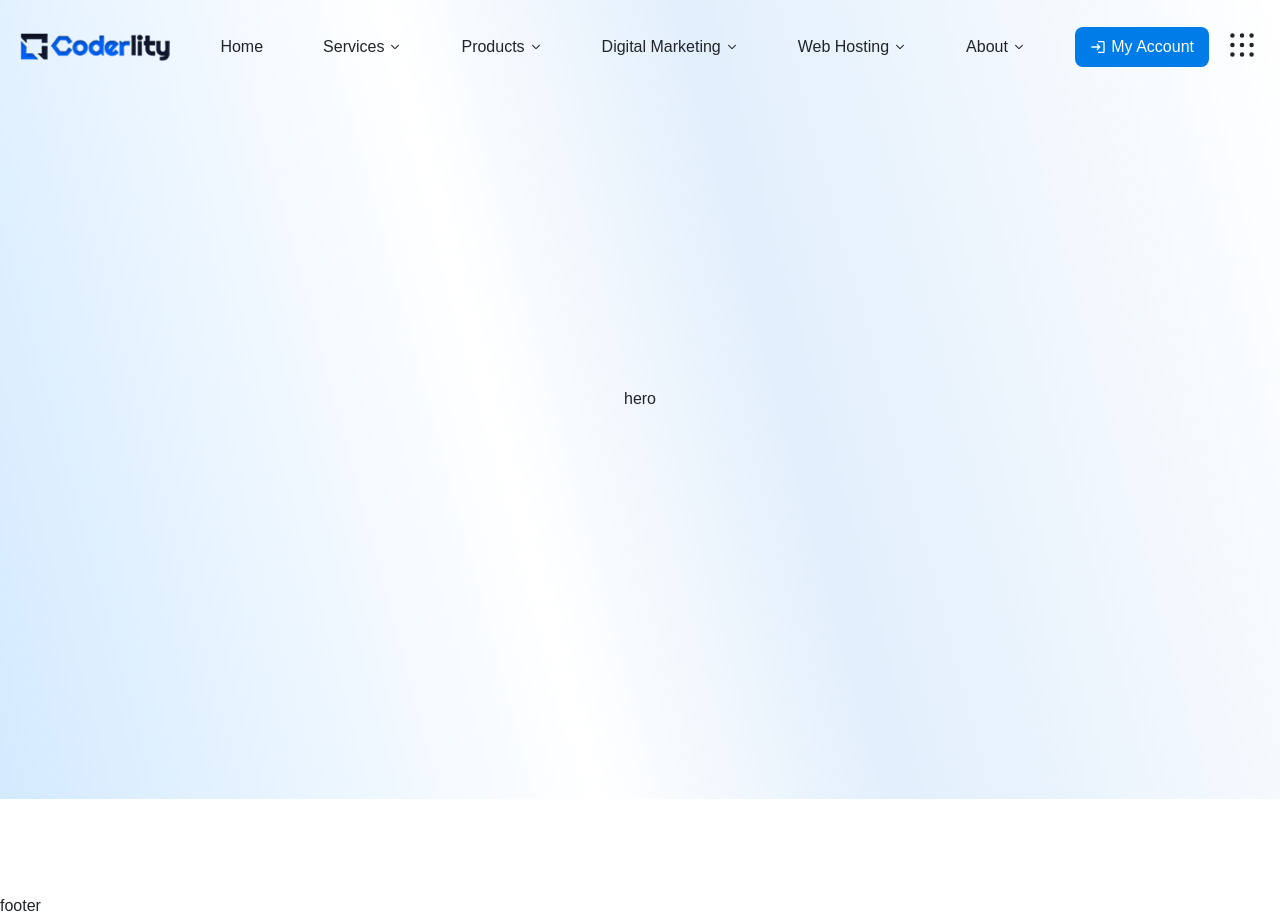
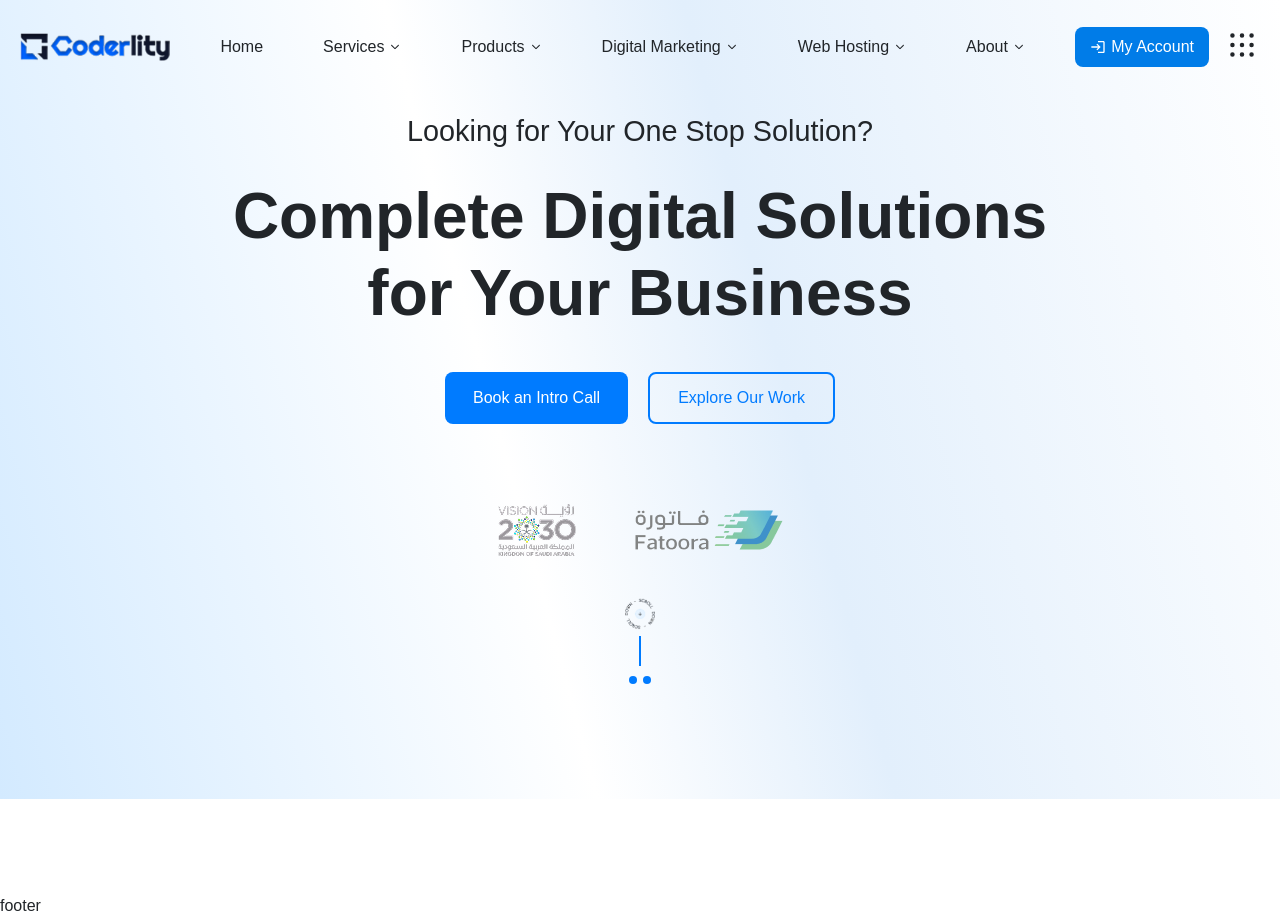
Before and after one commit to RafsanHasanKhan/coderlity-client-final, a React (Vite) app: page / in a window 1280 px wide. Built offline with nearby package versions, Linux system fonts and the light colour scheme; a small style sheet from the web is missing.

Commit message:
Hero structure ready

```diff
--- a/src/components/Hero/Hero.css
+++ b/src/components/Hero/Hero.css
@@ -1,10 +1,30 @@
-.hero-bg {
+/* .hero-bg {
   position: relative;
   top: -95px;
   z-index: -10;
+  display: flex;
+  flex-direction: column;
+  justify-content: center;
+  align-items: center;
+  width: 100%;
+  min-height: 100vh;
+} */
+
+.hero {
+  position: relative;
+  top: -95px;
+  z-index: -10;
+  display: flex;
+  flex-direction: column;
+  align-items: center;
+  justify-content: center;
+  width: 100%;
+  min-height: 100vh;
+  text-align: center;
+  padding: 60px 20px;
 }
 
-.hero-bg::before {
+.hero::before {
   content: "";
   position: absolute;
   top: 0;
@@ -12,13 +32,107 @@
   width: 100%;
   height: 100%;
   z-index: -10;
-
-  /* 75° rotation সহ seamless gradient */
   background: linear-gradient(75deg,
   #D3EAFF 0%,
   #FFFFFF 40%,
   #e2effc 60%,
   #FFFFFF 100%
 );
+}
 
+
+.hero__subtitle h2 {
+
+  font-size: 1.8rem;
+  font-weight: 500;
+  margin-bottom: 10px;
 }
+
+.hero__title h1 {
+  width: 815px;
+  margin: 20px auto 40px;
+  font-size: 64px;
+  font-weight: 700;
+  /* margin-bottom: 30px; */
+}
+
+.hero__buttons {
+  display: flex;
+  gap: 20px;
+  justify-content: center;
+  margin-bottom: 40px;
+}
+
+.hero__btn {
+  padding: 12px 28px;
+  border-radius: 8px;
+  font-size: 1rem;
+  cursor: pointer;
+  transition: all 0.3s ease;
+  border: none;
+}
+
+.hero__btn--primary {
+  background-color: #007bff;
+  color: #fff;
+}
+
+.hero__btn--primary:hover {
+  background-color: #0056b3;
+}
+
+.hero__btn--secondary {
+  background-color: transparent;
+  border: 2px solid #007bff;
+  color: #007bff;
+}
+
+.hero__btn--secondary:hover {
+  background-color: #007bff;
+  color: #fff;
+}
+
+.hero__image img {
+  max-width: 450px;
+  width: 100%;
+  margin: 40px 0;
+}
+
+.hero__scroll {
+  display: flex;
+  flex-direction: column;
+  align-items: center;
+  gap: 10px;
+}
+
+.hero__scroll-icon img {
+  width: 30px;
+  animation: bounce 1.5s infinite;
+}
+
+.hero__scroll-line {
+  width: 2px;
+  height: 30px;
+  background-color: #007bff;
+}
+
+.hero__scroll-dots {
+  display: flex;
+  gap: 6px;
+}
+
+.hero__dot {
+  width: 8px;
+  height: 8px;
+  background-color: #007bff;
+  border-radius: 50%;
+}
+
+@keyframes bounce {
+  0%, 100% {
+    transform: translateY(0);
+  }
+  50% {
+    transform: translateY(6px);
+  }
+}
--- a/src/components/Hero/Hero.jsx
+++ b/src/components/Hero/Hero.jsx
@@ -1,8 +1,47 @@
 import './Hero.css'
+import fatoora from '../../../public/assets/images/fatoora.png'
+import downScroll from '../../../public/assets/images/down-scroll.png'
 const Hero = () => {
   return (
-    <div className="hero-bg d-flex justify-content-center align-items-center w-100 min-vh-100 custom-hero">
-      hero
+    <div className="hero">
+      {/* Row 1: Subtitle */}
+      <div className="hero__subtitle">
+        <h2>Looking for Your One Stop Solution?</h2>
+      </div>
+
+      {/* Row 2: Title */}
+      <div className="hero__title">
+        <h1>Complete Digital Solutions for Your Business</h1>
+      </div>
+
+      {/* Row 3: Buttons */}
+      <div className="hero__buttons">
+        <button className="hero__btn hero__btn--primary">
+          Book an Intro Call
+        </button>
+        <button className="hero__btn hero__btn--secondary">
+          Explore Our Work
+        </button>
+      </div>
+
+      {/* Row 4: Hero Image */}
+      <div className="hero__image">
+        <img src={fatoora} alt="Hero Illustration" />
+      </div>
+
+      {/* Row 5: Scroll Indicator */}
+      <div className="hero__scroll">
+        <div className="hero__scroll-icon">
+          <img src={downScroll} alt="Scroll Down" />
+        </div>
+
+        <div className="hero__scroll-line"></div>
+
+        <div className="hero__scroll-dots">
+          <div className="hero__dot"></div>
+          <div className="hero__dot"></div>
+        </div>
+      </div>
     </div>
   );
 };
--- a/src/components/Navbar/Navbar.jsx
+++ b/src/components/Navbar/Navbar.jsx
@@ -39,7 +39,7 @@ const Navbar = () => {
   const handleSubMouseLeave = () => {
     subTimeoutRef.current = setTimeout(() => {
       setActiveSubmenu(null);
-    }, 300); // nested submenu close delay
+    }, 300);
   };
 
   // --- MOBILE CLICK HANDLER ---
```
Also changed, not shown: public/assets/images/down-scroll.png (added), public/assets/images/fatoora.png (added).
